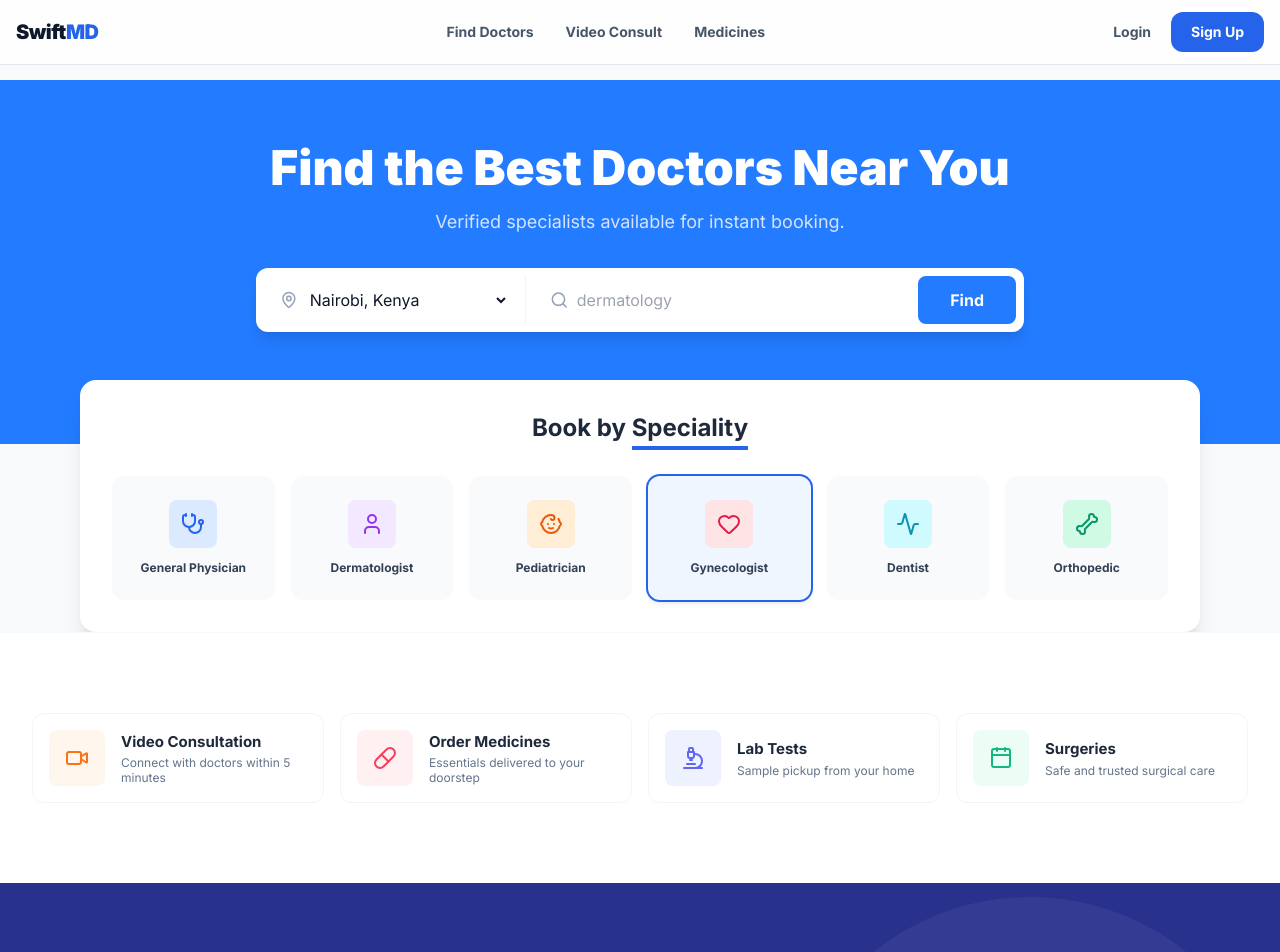
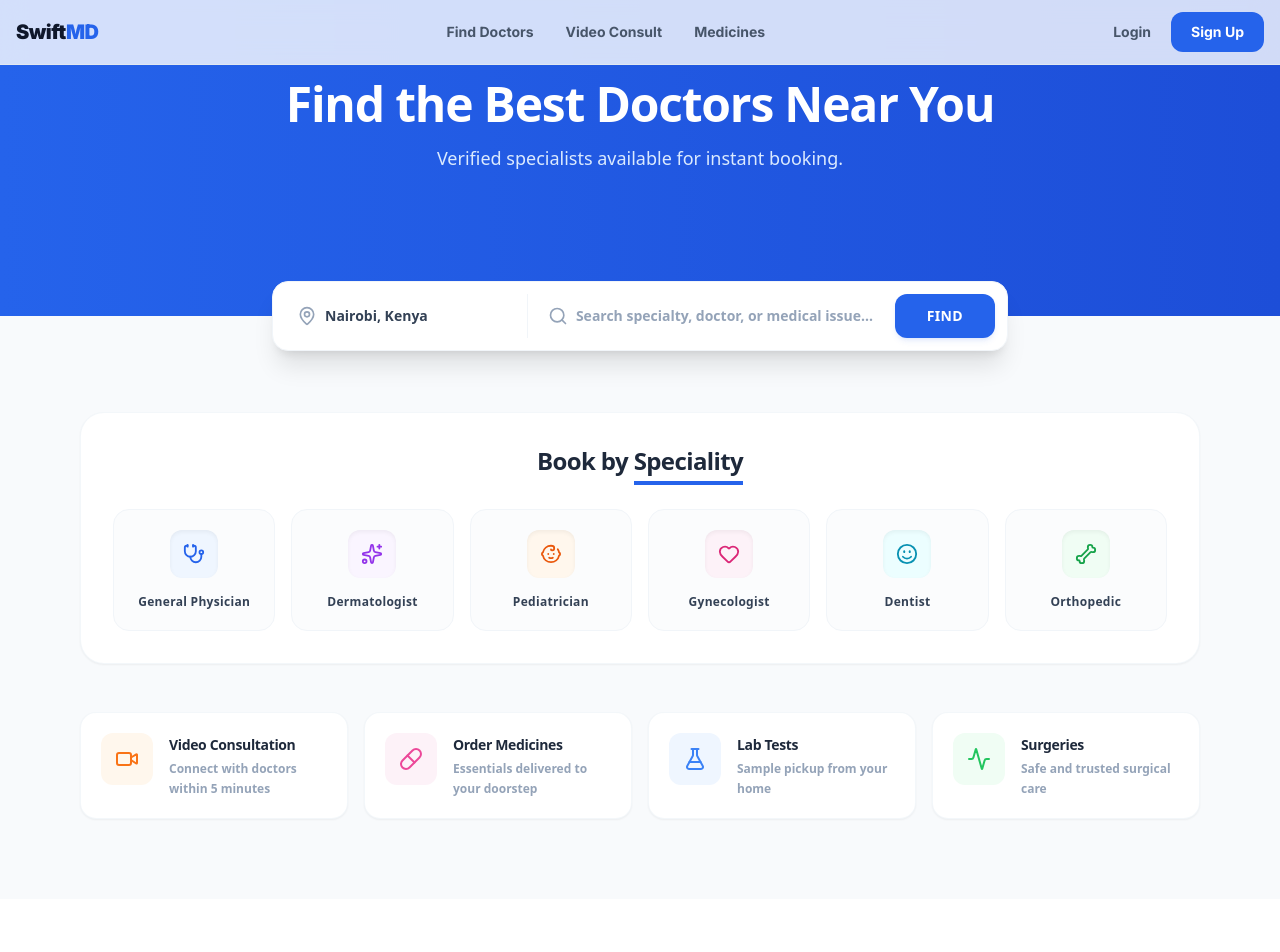
Before and after one commit to mugwe88-ops/MedicareAI, a Next.js app in the folder frontend/: page / in a window 1280 px wide. Shown: the top 952 px of the page. After the commit the page ends 899 px from the top, so only its background shows below. Built offline with nearby package versions, Linux system fonts and the light colour scheme.

Commit message:
update sidebar

```diff
--- a/frontend/app/page.tsx
+++ b/frontend/app/page.tsx
@@ -1,47 +1,186 @@
 "use client";
 
-import Hero from "./components/Hero";
-import Services from "./components/Services";
-import Doctors from "./components/Doctors";
+import { useState, useEffect } from "react";
+import { useRouter } from "next/navigation";
+import { Search, MapPin, Stethoscope, Sparkles, Baby, Heart, Smile, Bone, Video, Pill, FlaskConical, Activity } from "lucide-react";
 
-export default function Home() {
+export default function HomePage() {
+  const router = useRouter();
+  const [searchQuery, setSearchQuery] = useState("");
+  const [location, setLocation] = useState("Nairobi, Kenya");
+  const [isLoggedIn, setIsLoggedIn] = useState(false);
+
+  // Monitor active authorization tokens locally on mount
+  useEffect(() => {
+    const token = localStorage.getItem("token");
+    setIsLoggedIn(!!token);
+  }, []);
+
+  // Central access gatekeeper function
+  const handleProtectedAction = (targetRoute: string) => {
+    if (!isLoggedIn) {
+      // Send unauthenticated traffic straight to login
+      router.push("/login");
+    } else {
+      // Route verified traffic to the destination surface
+      router.push(targetRoute);
+    }
+  };
+
+  const specialties = [
+    { name: "General Physician", icon: Stethoscope, color: "text-blue-600", bg: "bg-blue-50" },
+    { name: "Dermatologist", icon: Sparkles, color: "text-purple-600", bg: "bg-purple-50" },
+    { name: "Pediatrician", icon: Baby, color: "text-orange-600", bg: "bg-orange-50" },
+    { name: "Gynecologist", icon: Heart, color: "text-pink-600", bg: "bg-pink-50" },
+    { name: "Dentist", icon: Smile, color: "text-cyan-600", bg: "bg-cyan-50" },
+    { name: "Orthopedic", icon: Bone, color: "text-green-600", bg: "bg-green-50" },
+  ];
+
+  const coreServices = [
+    {
+      title: "Video Consultation",
+      desc: "Connect with doctors within 5 minutes",
+      icon: Video,
+      color: "text-orange-500",
+      bg: "bg-orange-50",
+      route: "/telehealth"
+    },
+    {
+      title: "Order Medicines",
+      desc: "Essentials delivered to your doorstep",
+      icon: Pill,
+      color: "text-pink-500",
+      bg: "bg-pink-50",
+      route: "/medicines"
+    },
+    {
+      title: "Lab Tests",
+      desc: "Sample pickup from your home",
+      icon: FlaskConical,
+      color: "text-blue-500",
+      bg: "bg-blue-50",
+      route: "/data"
+    },
+    {
+      title: "Surgeries",
+      desc: "Safe and trusted surgical care",
+      icon: Activity,
+      color: "text-green-500",
+      bg: "bg-green-50",
+      route: "/dashboard/appointments"
+    }
+  ];
+
   return (
-    <main className="min-h-screen bg-white overflow-x-hidden">
-      {/* Navbar is now handled globally in layout.tsx */}
-      <Hero />
+    <div className="min-h-screen bg-slate-50 flex flex-col font-sans">
 
-      {/* 1. Services Row */}
-      <section className="py-20 bg-white px-4 border-t border-slate-50">
-        <div className="max-w-7xl mx-auto">
-          <Services />
+      {/* HERO SECTION WITH CAPTURE CHANNEL */}
+      <section className="bg-gradient-to-r from-blue-600 to-blue-700 text-white pt-20 pb-36 px-4 text-center relative">
+        <div className="max-w-4xl mx-auto space-y-4">
+          <h1 className="text-4xl md:text-5xl font-black tracking-tight">
+            Find the Best Doctors Near You
+          </h1>
+          <p className="text-blue-100 text-lg font-medium">
+            Verified specialists available for instant booking.
+          </p>
         </div>
-      </section>
 
-      {/* 2. Professional Trust Banner */}
-      <section className="w-full bg-[#28328C] py-24 px-4 text-white relative overflow-hidden">
-        <div className="absolute right-0 top-1/2 -translate-y-1/2 w-[500px] h-[500px] bg-white/5 rounded-full" />
-        <div className="max-w-7xl mx-auto flex flex-col md:flex-row items-center justify-between gap-16 relative">
-          <div className="max-w-2xl text-left">
-            <h2 className="text-3xl md:text-5xl font-black leading-tight mb-8">
-              SwiftMD is now KMLTTB & MOH Compliant
-            </h2>
-            <p className="text-blue-100 text-lg mb-12 font-medium opacity-90">
-              Your health is protected by verified professional standards and real-time medical auditing.
-            </p>
-            <div className="flex gap-16 border-t border-white/20 pt-10">
-              <div>
-                <div className="text-4xl font-black text-white">10k+</div>
-                <div className="text-[10px] uppercase tracking-widest text-blue-300 font-black mt-2">Verified Doctors</div>
-              </div>
+        {/* Global Hub Filter Form */}
+        <div className="absolute bottom-0 left-1/2 transform -translate-x-1/2 translate-y-1/2 w-full max-w-3xl px-4">
+          <div className="bg-white p-3 rounded-2xl shadow-xl flex flex-col md:flex-row gap-2 border border-slate-100">
+            <div className="flex items-center gap-2 px-3 py-2 flex-1 border-b md:border-b-0 md:border-r border-slate-100">
+              <MapPin className="text-slate-400 shrink-0" size={20} />
+              <select
+                value={location}
+                onChange={(e) => setLocation(e.target.value)}
+                className="w-full font-bold text-slate-700 bg-transparent focus:outline-none text-sm appearance-none cursor-pointer"
+              >
+                <option value="Nairobi, Kenya">Nairobi, Kenya</option>
+                <option value="Juja, Kenya">Juja, Kenya</option>
+                <option value="Mombasa, Kenya">Mombasa, Kenya</option>
+              </select>
             </div>
+
+            <div className="flex items-center gap-2 px-3 py-2 flex-[1.5]">
+              <Search className="text-slate-400 shrink-0" size={20} />
+              <input
+                type="text"
+                value={searchQuery}
+                onChange={(e) => setSearchQuery(e.target.value)}
+                placeholder="Search specialty, doctor, or medical issue..."
+                className="w-full text-slate-600 font-semibold placeholder-slate-400 bg-transparent focus:outline-none text-sm"
+              />
+            </div>
+
+            <button
+              onClick={() => handleProtectedAction(`/dashboard?search=${encodeURIComponent(searchQuery)}`)}
+              className="bg-blue-600 hover:bg-blue-700 text-white font-bold px-8 py-3 rounded-xl transition-all shadow-md shadow-blue-600/10 text-sm tracking-wide uppercase"
+            >
+              Find
+            </button>
           </div>
         </div>
       </section>
 
-      {/* 3. Doctors List */}
-      <div className="py-20">
-         <Doctors />
-      </div>
-    </main>
+      {/* SPECIALTY SELECTOR TRACK */}
+      <section className="max-w-6xl mx-auto w-full px-4 pt-24 pb-12">
+        <div className="bg-white rounded-3xl p-8 shadow-sm border border-slate-100/80">
+          <div className="text-center mb-8">
+            <h2 className="text-2xl font-black text-slate-800 tracking-tight">
+              Book by <span className="border-b-4 border-blue-600 pb-1">Speciality</span>
+            </h2>
+          </div>
+
+          <div className="grid grid-cols-2 sm:grid-cols-3 md:grid-cols-6 gap-4">
+            {specialties.map((spec) => {
+              const IconComponent = spec.icon;
+              return (
+                <button
+                  key={spec.name}
+                  onClick={() => handleProtectedAction(`/dashboard?specialty=${encodeURIComponent(spec.name.toLowerCase())}`)}
+                  className="flex flex-col items-center gap-4 p-5 rounded-2xl border border-slate-100 bg-slate-50/50 hover:bg-white hover:border-blue-400 hover:shadow-lg hover:shadow-blue-600/5 transition-all group duration-200 text-center"
+                >
+                  <div className={`w-12 h-12 ${spec.bg} ${spec.color} rounded-xl flex items-center justify-center transition-transform group-hover:scale-105 shadow-inner`}>
+                    <IconComponent size={22} />
+                  </div>
+                  <span className="font-bold text-slate-700 text-xs tracking-wide group-hover:text-blue-600">
+                    {spec.name}
+                  </span>
+                </button>
+              );
+            })}
+          </div>
+        </div>
+      </section>
+
+      {/* CLINICAL SERVICE DECK PANELS */}
+      <section className="max-w-6xl mx-auto w-full px-4 pb-20">
+        <div className="grid grid-cols-1 sm:grid-cols-2 lg:grid-cols-4 gap-4">
+          {coreServices.map((service) => {
+            const ServiceIcon = service.icon;
+            return (
+              <div
+                key={service.title}
+                onClick={() => handleProtectedAction(service.route)}
+                className="bg-white border border-slate-100/80 p-5 rounded-2xl shadow-sm hover:shadow-md hover:border-blue-200 transition-all cursor-pointer flex items-start gap-4 group"
+              >
+                <div className={`p-3.5 rounded-xl ${service.bg} ${service.color} group-hover:scale-105 transition-transform shrink-0`}>
+                  <ServiceIcon size={24} />
+                </div>
+                <div className="space-y-1 pt-0.5">
+                  <h3 className="font-black text-slate-800 text-sm tracking-tight group-hover:text-blue-600 transition-colors">
+                    {service.title}
+                  </h3>
+                  <p className="text-slate-400 text-xs font-semibold leading-relaxed">
+                    {service.desc}
+                  </p>
+                </div>
+              </div>
+            );
+          })}
+        </div>
+      </section>
+
+    </div>
   );
 }
```
